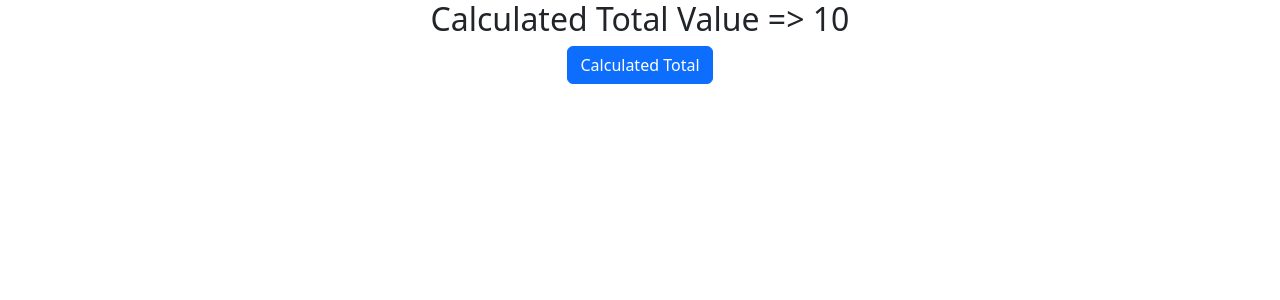
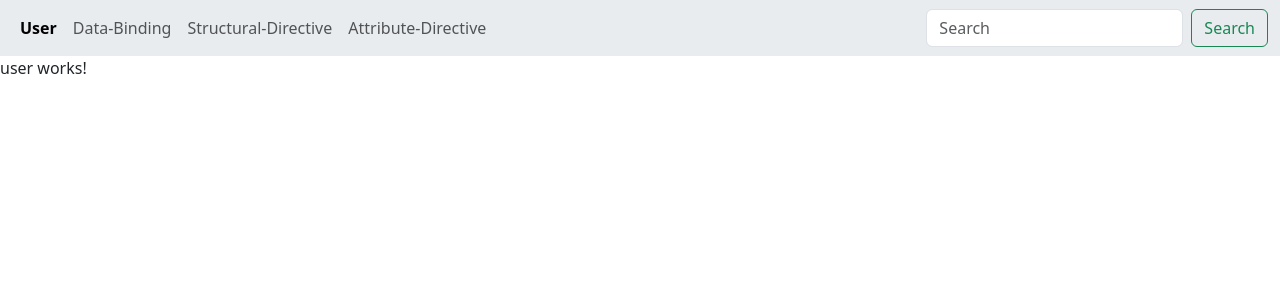
Before and after one commit to MeghanaDharmaraju/angularProject, an Angular app: page /user in a window 1280 px wide. Before the commit this address led to /. Shown: the top 300 px of the page. Built offline with nearby package versions, Linux system fonts and the light colour scheme.

Commit message:
Angular Routing, href, routerlink, routerlinkactive

```diff
--- a/src/app/app.component.css
+++ b/src/app/app.component.css
@@ -0,0 +1,3 @@
+.active {
+  font-weight: bold;
+}
--- a/src/app/app.component.html
+++ b/src/app/app.component.html
@@ -12,6 +12,44 @@
 
 <!-- <app-signals></app-signals> -->
 
-<app-linked-signal></app-linked-signal>
+<!-- <app-linked-signal></app-linked-signal> -->
+
+<!-- <router-outlet></router-outlet> -->
+
+
+<nav class="navbar navbar-expand-lg bg-body-secondary">
+  <div class="container-fluid">
+    <button class="navbar-toggler" type="button" data-bs-toggle="collapse" data-bs-target="#navbarSupportedContent" aria-controls="navbarSupportedContent" aria-expanded="false" aria-label="Toggle navigation">
+      <span class="navbar-toggler-icon"></span>
+    </button>
+    <div class="collapse navbar-collapse" id="navbarSupportedContent">
+      <ul class="navbar-nav me-auto mb-2 mb-lg-0">
+
+        <li class="nav-item">
+          <!-- <a class="nav-link" href="user">User</a> -->
+          <!-- <a class="nav-link" routerLink="user">User</a> -->
+          <!-- <a class="nav-link" routerLink="/user">User</a> -->
+          <!-- <a class="nav-link" [routerLink]="'user'">User</a> -->
+          <a class="nav-link" routerLinkActive="active" [routerLink]="['user']">User</a>
+        </li>
+        <li class="nav-item">
+          <a class="nav-link" routerLinkActive="active" routerLink="data-binding">Data-Binding</a>
+        </li>
+        <li class="nav-item">
+          <a class="nav-link" routerLinkActive="active" routerLink="structural-directive">Structural-Directive</a>
+        </li>
+        <li class="nav-item">
+          <a class="nav-link" routerLinkActive="active" routerLink="attribute-directive">Attribute-Directive</a>
+        </li>
+
+      </ul>
+      <form class="d-flex" role="search">
+        <input class="form-control me-2" type="search" placeholder="Search" aria-label="Search">
+        <button class="btn btn-outline-success" type="submit">Search</button>
+      </form>
+    </div>
+  </div>
+</nav>
+
 
 <router-outlet></router-outlet>
--- a/src/app/app.component.ts
+++ b/src/app/app.component.ts
@@ -1,5 +1,5 @@
 import { Component } from '@angular/core';
-import { RouterOutlet } from '@angular/router';
+import { RouterLink, RouterLinkActive, RouterOutlet } from '@angular/router';
 import { DataBindingComponent } from './data-binding/data-binding.component';
 import { DirectiveComponent } from './directive/directive.component';
 import { StructuralDirectiveNgifVsIfComponent } from './structural-directive-ngif-vs-if/structural-directive-ngif-vs-if.component';
@@ -20,7 +20,9 @@
     // NgswitchVsSwitchComponent,
     // AttributeDirectivesComponent,
     // SignalsComponent,
-    LinkedSignalComponent
+    // LinkedSignalComponent,
+    RouterLink,
+    RouterLinkActive,
    ],
   templateUrl: './app.component.html',
   styleUrl: './app.component.css',
--- a/src/app/app.routes.ts
+++ b/src/app/app.routes.ts
@@ -1,3 +1,21 @@
 import { Routes } from '@angular/router';
+import { UserComponent } from './user/user.component';
+import { DataBindingComponent } from './data-binding/data-binding.component';
+import { StructuralDirectiveNgifVsIfComponent } from './structural-directive-ngif-vs-if/structural-directive-ngif-vs-if.component';
+import { AttributeDirectivesComponent } from './attribute-directives/attribute-directives.component';
+import { PageNotFoundComponent } from './page-not-found/page-not-found.component';
 
-export const routes: Routes = [];
+export const routes: Routes = [
+  // // defalut routes
+  // {path: '', component:UserComponent},
+  {path: '', redirectTo: 'user', pathMatch: 'full'},
+
+  // // normal routes
+  {path: 'user', component: UserComponent},
+  {path: 'data-binding', component: DataBindingComponent},
+  {path: 'structural-directive', component: StructuralDirectiveNgifVsIfComponent},
+  {path: 'attribute-directive', component: AttributeDirectivesComponent},
+
+  // // wild card route
+  {path: '**', component:PageNotFoundComponent}
+];
--- /dev/null
+++ b/src/app/page-not-found/page-not-found.component.html
@@ -0,0 +1,3 @@
+<div class="text-center">
+  <h3>404 Page Not Found</h3>
+</div>
--- /dev/null
+++ b/src/app/user/user.component.html
@@ -0,0 +1 @@
+<p>user works!</p>
```
Also changed, not shown: src/app/page-not-found/page-not-found.component.ts (added, +11 -0 lines), src/app/user/user.component.ts (added, +11 -0 lines), src/app/page-not-found/page-not-found.component.css (added), src/app/user/user.component.css (added), 2 other files (tests, documents, lock files or other folders).
